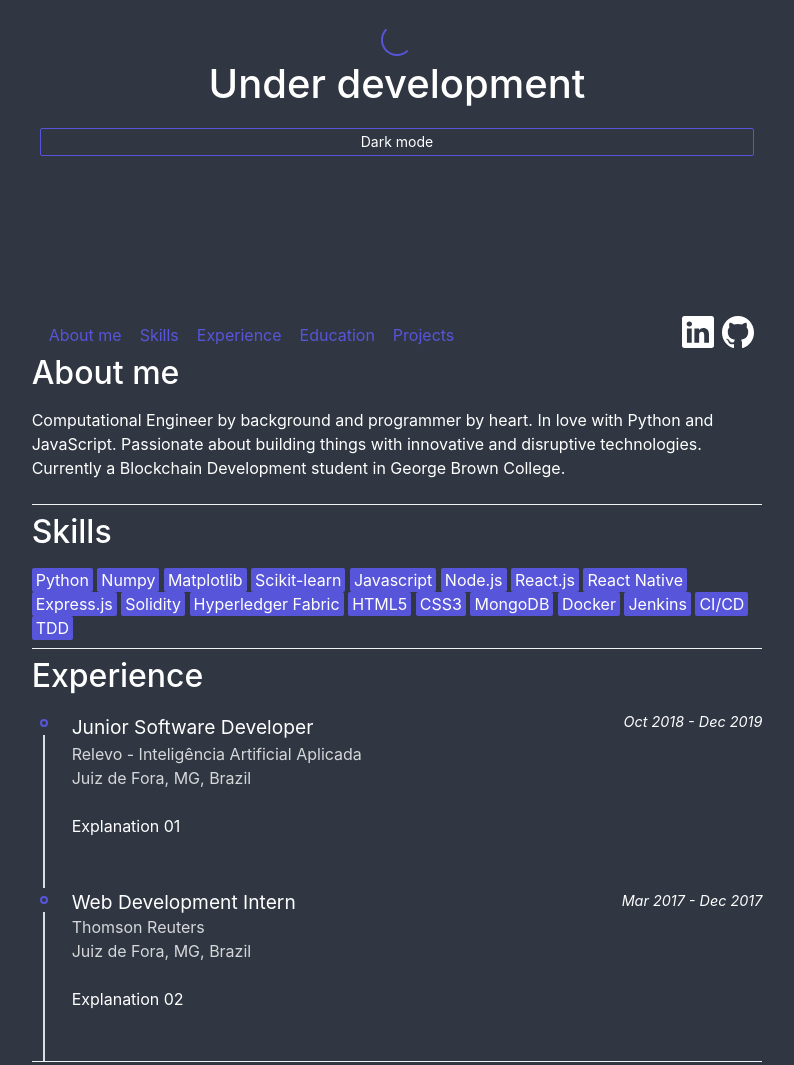
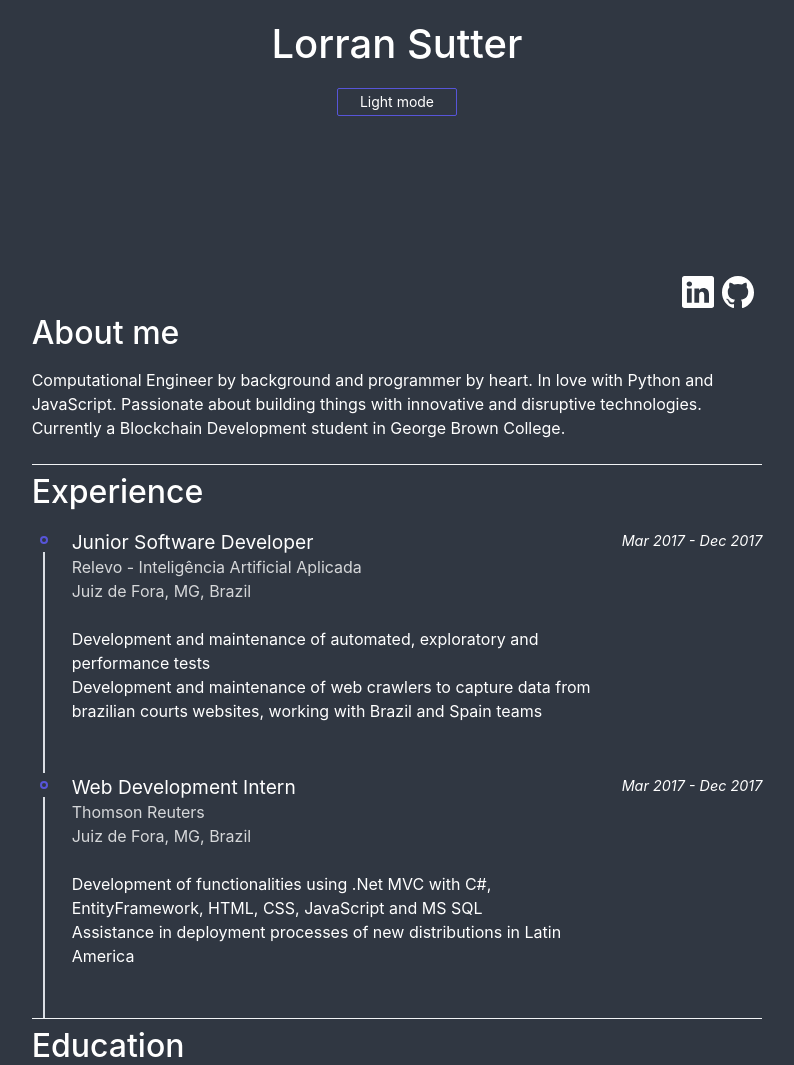
Before and after one commit to LorranSutter/LorranSutter.github.io, a plain HTML site: page index.html in a window 1280 px wide. Shown: the part 140-1205 px from the top of the page, without its empty margins (243-1037 px from the left). Drawn offline with nearby package versions, Linux system fonts and the light colour scheme.

Commit message:
Minimal presentable

```diff
--- a/index.html
+++ b/index.html
@@ -25,20 +25,22 @@
 			<section>
 				<div class="container section section-hero text-center">
 					<div class="hero hero-lg">
-						<span class="loading loading-lg"></span>
-						<h1>Under development</h1>
-						<button id="dark-mode-button" class="btn btn-sm bg-dark">
-							Dark mode
+						<h1>Lorran Sutter</h1>
+						<button
+							id="dark-mode-button"
+							class="btn btn-sm bg-dark col-2 col-mx-auto col-md-3 col-sm-4"
+						>
+							Light mode
 						</button>
 					</div>
 					<div class="navbar">
-						<section class="navbar-section">
+						<!-- <section class="navbar-section">
 							<a href="#about-me" class="btn btn-link">About me</a>
 							<a href="#skills" class="btn btn-link">Skills</a>
 							<a href="#experience" class="btn btn-link">Experience</a>
 							<a href="#education" class="btn btn-link">Education</a>
 							<a href="#projects" class="btn btn-link">Projects</a>
-						</section>
+						</section> -->
 						<section class="navbar-center"></section>
 						<section class="navbar-section">
 							<a
@@ -76,7 +78,7 @@
 						Development student in George Brown College.
 					</p>
 				</div>
-				<div class="divider"></div>
+				<!-- <div class="divider"></div>
 				<div id="skills">
 					<h2>Skills</h2>
 					<span class="label label-primary">Python</span>
@@ -97,7 +99,7 @@
 					<span class="label label-primary">Jenkins</span>
 					<span class="label label-primary">CI/CD</span>
 					<span class="label label-primary">TDD</span>
-				</div>
+				</div> -->
 				<div class="divider"></div>
 				<div id="experience">
 					<h2>Experience</h2>
@@ -107,17 +109,29 @@
 								<a class="timeline-icon" href="#timeline-example-1"></a>
 							</div>
 							<div class="timeline-content">
+								<div class="tile">
+									<div class="tile-content">
 										<p class="tile-subtitle">
-									<span class="text-large">Junior Software Developer</span><br/>
-									<span class="text-muted">Relevo - Inteligência Artificial Aplicada</span><br/>
+											<span class="text-large">Junior Software Developer</span
+											><br />
+											<span class="text-muted"
+												>Relevo - Inteligência Artificial Aplicada</span
+											><br />
 											<span class="text-muted">Juiz de Fora, MG, Brazil</span>
 										</p>
 										<p class="tile-title">
-									Explanation 01
+											Development and maintenance of automated, exploratory and
+											performance tests <br />
+											Development and maintenance of web crawlers to capture
+											data from brazilian courts websites, working with Brazil
+											and Spain teams
 										</p>
 									</div>
 									<div class="tile-action">
-								<p class="text-italic text-small">Oct 2018 - Dec 2019</p>
+										<!-- <button class="btn bg-dark">View</button> -->
+										<p class="text-italic text-small">Mar 2017 - Dec 2017</p>
+									</div>
+								</div>
 							</div>
 						</div>
 
@@ -132,12 +146,16 @@
 								<div class="tile">
 									<div class="tile-content">
 										<p class="tile-subtitle">
-											<span class="text-large">Web Development Intern</span><br/>
-											<span class="text-muted">Thomson Reuters</span><br/>
+											<span class="text-large">Web Development Intern</span
+											><br />
+											<span class="text-muted">Thomson Reuters</span><br />
 											<span class="text-muted">Juiz de Fora, MG, Brazil</span>
 										</p>
 										<p class="tile-title">
-											Explanation 02
+											Development of functionalities using .Net MVC with C#,
+											EntityFramework, HTML, CSS, JavaScript and MS SQL <br />
+											Assistance in deployment processes of new distributions in
+											Latin America
 										</p>
 									</div>
 									<div class="tile-action">
@@ -159,13 +177,13 @@
 							</div>
 							<div class="timeline-content">
 								<p class="tile-subtitle">
-									<span class="text-large">Blockchain Development</span><br/>
-									<span class="text-muted">George Brown College</span><br/>
+									<span class="text-large">Blockchain Development</span><br />
+									<span class="text-muted">George Brown College</span><br />
 									<span class="text-muted">Toronto, ON, Canada</span>
 								</p>
-								<p class="tile-title">
+								<!-- <p class="tile-title">
 									Explanation 01
-								</p>
+								</p> -->
 							</div>
 							<div class="tile-action">
 								<p class="text-italic text-small">Jan 2020 - present</p>
@@ -181,13 +199,16 @@
 							</div>
 							<div class="timeline-content">
 								<p class="tile-subtitle">
-									<span class="text-large">Computational Engineering</span><br/>
-									<span class="text-muted">Federal University of Juiz de Fora</span><br/>
+									<span class="text-large">Computational Engineering</span
+									><br />
+									<span class="text-muted"
+										>Federal University of Juiz de Fora</span
+									><br />
 									<span class="text-muted">Juiz de Fora, MG, Brazil</span>
 								</p>
-								<p class="tile-title">
+								<!-- <p class="tile-title">
 									Explanation 02
-								</p>
+								</p> -->
 							</div>
 							<div class="tile-action">
 								<p class="text-italic text-small">Mar 2012 - Jul 2018</p>
@@ -203,13 +224,15 @@
 							</div>
 							<div class="timeline-content">
 								<p class="tile-subtitle">
-									<span class="text-large">Exact Sciences</span><br/>
-									<span class="text-muted">Federal University of Juiz de Fora</span><br/>
+									<span class="text-large">Exact Sciences</span><br />
+									<span class="text-muted"
+										>Federal University of Juiz de Fora</span
+									><br />
 									<span class="text-muted">Juiz de Fora, MG, Brazil</span>
 								</p>
-								<p class="tile-title">
+								<!-- <p class="tile-title">
 									Explanation 03
-								</p>
+								</p> -->
 							</div>
 							<div class="tile-action">
 								<p class="text-italic text-small">Mar 2012 - Ago 2016</p>
@@ -217,13 +240,13 @@
 						</div>
 					</div>
 				</div>
-				</div>
-				<div class="divider"></div>
+				<!-- TODO use skill labels on projects -->
+				<!-- TODO use filters -->
+				<!-- <div class="divider"></div>
 				<div id="projects">
-					<!-- TODO use skill labels on projects -->
 					<h2>Projects</h2>
 					<p>projects</p>
-				</div>
+				</div> -->
 			</section>
 		</main>
 		<script src="js/index.js"></script>
--- a/js/index.js
+++ b/js/index.js
@@ -1,6 +1,6 @@
 function toggleDarkMode() {
     const body = document.getElementById("body");
-    // const darkModeButton = document.getElementById("dark-mode-button");
+    const darkModeButton = document.getElementById("dark-mode-button");
     const buttons = document.querySelectorAll('button');
     const linkedinIcon = document.getElementById("linkedin-icon");
     const githubIcon = document.getElementById("github-icon");
@@ -9,6 +9,7 @@ function toggleDarkMode() {
         body.classList.remove("bg-dark");
         linkedinIcon.src = "img/linkedin-icon-dark.svg";
         githubIcon.src = "img/github-icon-dark.svg";
+        darkModeButton.innerHTML = "Dark mode";
 
         buttons.forEach(button => {
             button.classList.remove('bg-dark');
@@ -19,6 +20,7 @@ function toggleDarkMode() {
         body.classList.add("bg-dark");
         linkedinIcon.src = "img/linkedin-icon-white.svg";
         githubIcon.src = "img/github-icon-white.svg";
+        darkModeButton.innerHTML = "Light mode";
 
         buttons.forEach(button => {
             button.classList.remove('bg-secondary');
```
Lines whose indentation alone changed are shown as unchanged.
